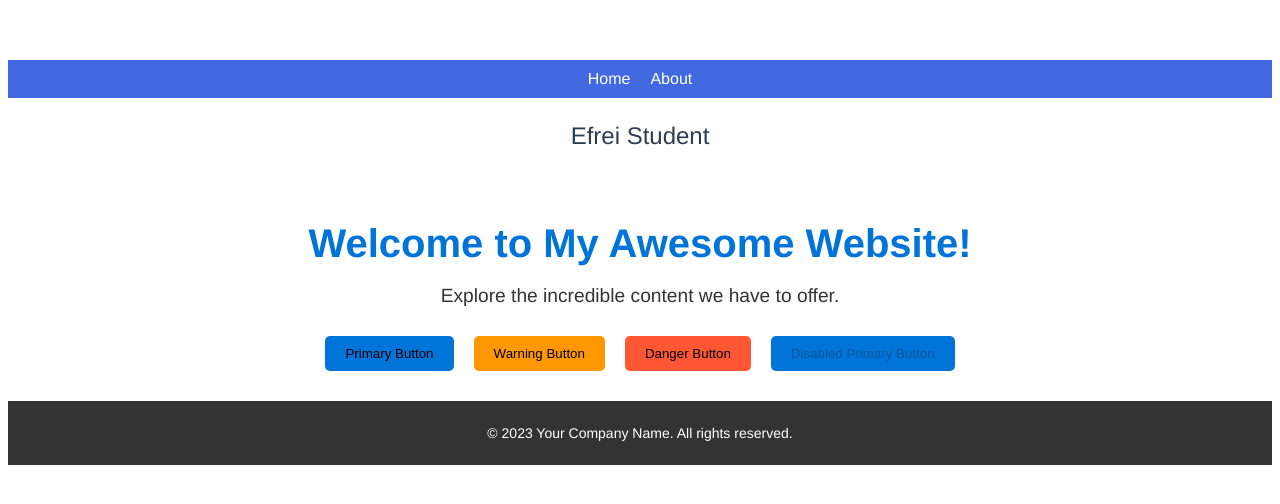
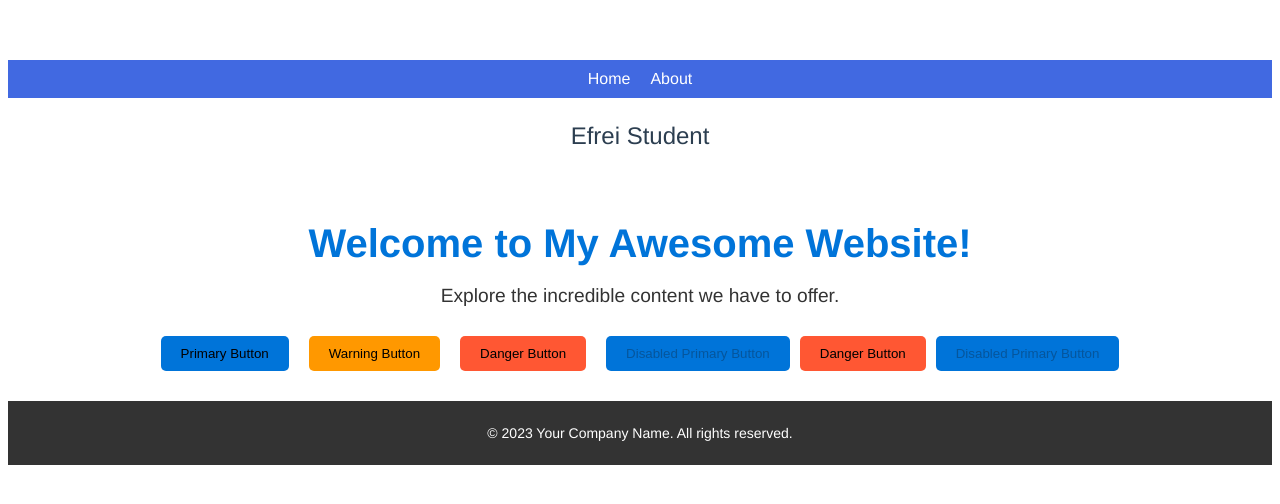
Before and after one commit to DSmarc7/Vueproject, a Vue app: page / in a window 1280 px wide. Shown: the top 504 px of the page. Built offline with nearby package versions, Linux system fonts and the light colour scheme.

Commit message:
AsyncButton

```diff
--- /dev/null
+++ b/src/components/AsyncButton.vue
@@ -0,0 +1,47 @@
+<template>
+    <base-button
+      :disabled="isPending"
+      :color="color"
+      @click.stop.prevent="handleClick"
+    >
+      <font-awesome-icon
+        v-if="isPending"
+        :icon="['fas', 'circle-notch']"
+        pulse
+      />
+      <slot />
+    </base-button>
+  </template>
+
+  <script>
+  import BaseButton from './BaseButton.vue';
+
+  export default {
+    name: 'AsyncButton',
+    components: { BaseButton },
+    inheritAttrs: false,
+
+    props: {
+      color: {
+        type: String,
+        default: 'primary',
+      },
+    },
+
+    data() {
+      return {
+        isPending: false,
+      };
+    },
+
+    methods: {
+      handleClick() {
+        const originalOnClick = /** @type {() => Promise<void>} */ (this.$attrs.onClick);
+        this.isPending = true;
+        originalOnClick().finally(() => {
+          this.isPending = false;
+        });
+      },
+    },
+  };
+  </script>
--- a/src/components/HomePage.vue
+++ b/src/components/HomePage.vue
@@ -6,16 +6,21 @@
       <base-button @click="exploreWebsite" margin="10px" color="warn">Warning Button</base-button>
       <base-button @click="exploreWebsite" margin="10px" color="danger">Danger Button</base-button>
       <base-button :disabled="true" margin="10px" color="primary">Disabled Primary Button</base-button>
+      <async-button @click="exploreWebsite" margin="10px" color="danger">Danger Button</async-button>
+    <base-button :disabled="true" margin="10px" color="primary">Disabled Primary Button</base-button>
     </div>
   </template>
 
   <script>
   import BaseButton from './BaseButton.vue';
+  import AsyncButton from './AsyncButton.vue';
+
 
   export default {
     name: 'HomePage',
     components: {
       'base-button': BaseButton,
+      'async-button': AsyncButton,
     },
     methods: {
       exploreWebsite() {
```
